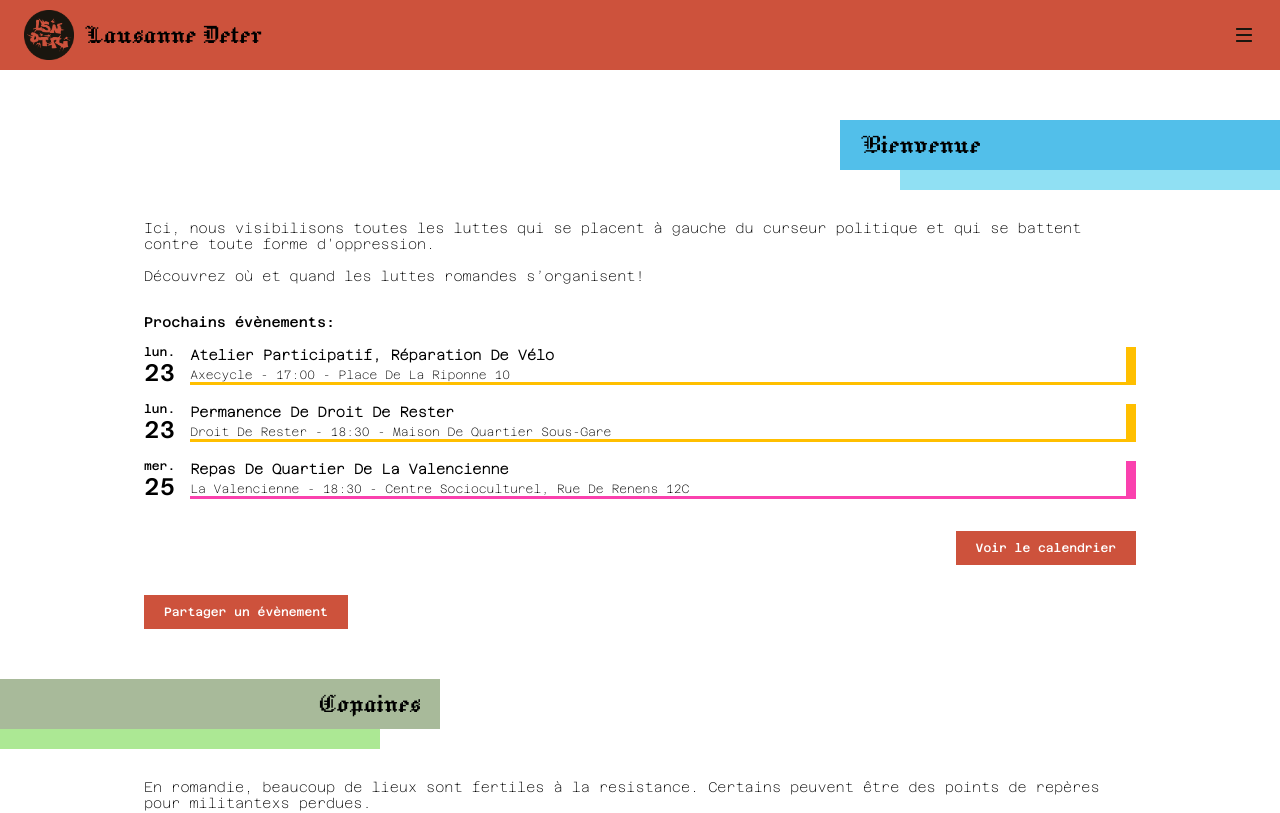
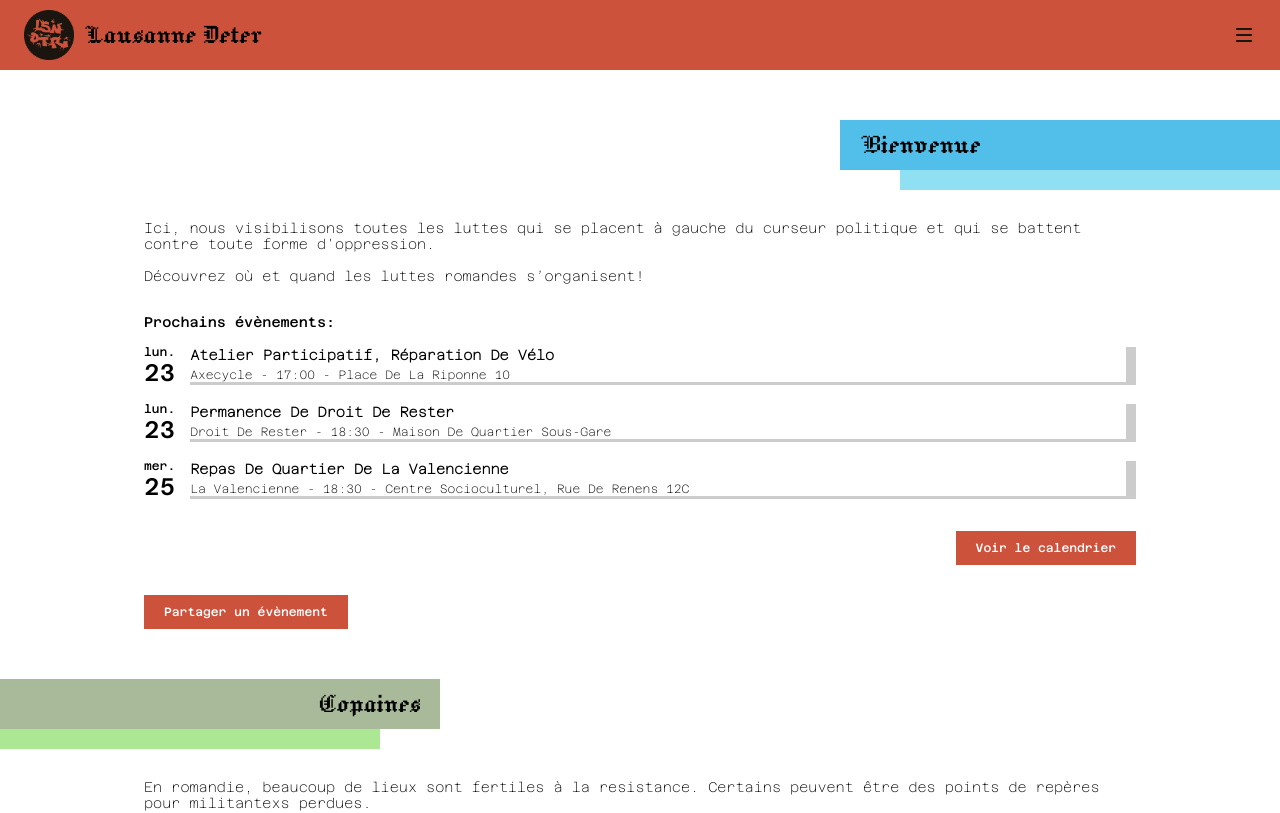
Before and after one commit to lausannedeter/lausannedeter, a Nuxt app: page / in a window 1280 px wide. Shown: the top 813 px of the page. Built offline with nearby package versions, Linux system fonts and the light colour scheme.

Commit message:
fix: build

```diff
--- a/components/EventBlock.vue
+++ b/components/EventBlock.vue
@@ -13,9 +13,12 @@ const props = defineProps({
             <span class="date-num">{{ event.occurrenceDate.toLocaleDateString('fr-CH', { day: 'numeric' }) }}</span>
         </div>
 
-        <nuxt-link :to="`/calendrier/${event.slug}`" class="event-link">
+        <nuxt-link v-if="event.slug" :to="`/calendrier/${event.slug}`" class="event-link">
             <div class="info-container"
-                :style="{ borderBottom: `3px solid ${event.categoryData.color}`, borderRight: `10px solid ${event.categoryData.color}` }">
+                :style="{
+                    borderBottom: `3px solid ${event.categoryData?.color ?? '#ccc'}`,
+                    borderRight: `10px solid ${event.categoryData?.color ?? '#ccc'}`
+                }">
                 <h3 class="event-title">{{ event.title }}</h3>
                 <div class="event-more-info">
                     <span>{{ event.organizer }} - {{ event.dayStart.toLocaleTimeString('fr-CH', {
--- a/composables/useApi.js
+++ b/composables/useApi.js
@@ -17,7 +17,8 @@ export const useApi = () => {
   }
 
   const get = async (endpoint, options = {}) => {
-    if (!baseURL || import.meta.prerender) {
+    const isPrerender = import.meta.prerender || !baseURL || baseURL.includes('localhost')
+    if (isPrerender) {
       console.warn(`Prerender/baseURL manquant → fallback JSON pour ${endpoint}`)
       return getFallback(endpoint)
     }
--- a/composables/useUpcomingEvents.js
+++ b/composables/useUpcomingEvents.js
@@ -1,9 +1,6 @@
-import { normalizeEventDates } from '~/utils/normalizeEventDates'
-import { splitEventByDay } from '~/utils/splitEventByDay'
-
 export const useUpcomingEvents = (events, categoryMap, limit = 10) => {
   const now = new Date()
-
+  try {
     return events
       .map(normalizeEventDates)
       .filter(event => event.end >= now)
@@ -16,4 +13,8 @@ export const useUpcomingEvents = (events, categoryMap, limit = 10) => {
       })
       .sort((a, b) => a.dayStart - b.dayStart)
       .slice(0, limit)
+  } catch(e) {
+    console.error('useUpcomingEvents crash:', e.message, '\nevent sample:', JSON.stringify(events[0]))
+    return []
   }
+}
--- a/nuxt.config.ts
+++ b/nuxt.config.ts
@@ -19,20 +19,20 @@ export default defineNuxtConfig({
   css: ['~/assets/css/main.css'],
   runtimeConfig: {
     public: {
-      apiUrl: process.env.NUXT_PUBLIC_API_URL,
+      apiUrl: process.env.NUXT_PUBLIC_API_URL || '',
     },
   },
   ssr: true,
   nitro: {
     preset: "static",
     prerender: {
-      failOnError: false,
+      failOnError: true,
       routes: [
         '/',
         '/calendrier',
         '/copaines',
         '/a-propos',
-        ...events.map(e => `/calendrier/${e.slug}`)
+        ...events.filter(e => e?.slug).map(e => `/calendrier/${e.slug}`)
       ]
     }
   }
--- a/pages/calendrier/index.vue
+++ b/pages/calendrier/index.vue
@@ -1,6 +1,10 @@
 <script setup>
+if (import.meta.prerender) {
+  process.on('uncaughtException', (err) => {
+    console.error('CALENDRIER CRASH:', err)
+  })
+}
 const api = useApi()
-
 const { data: _events } = await useAsyncData('events', () => api.get('/api/events'))
 const { data: _categories } = await useAsyncData('categories', () => api.get('/api/categories'))
 const { data: _affiches } = await useAsyncData('affiches', () => api.get('/api/affiches'))
@@ -17,15 +21,16 @@ const affiches = computed(() => _afficheClient.value?.data ?? _affiches.value?.d
 const EVENTS_LIMIT = 50
 const categoryMap = computed(() => createCategoryMap(categories.value))
 const upcomingEvents = computed(() =>
-  useUpcomingEvents(events.value, categoryMap.value, EVENTS_LIMIT).map(normalizeEventDates)
+  useUpcomingEvents(events.value, categoryMap.value, EVENTS_LIMIT)
 )
+
 const firstDate = computed(() => upcomingEvents.value[0]?.occurrenceDate)
 const lastDate = computed(() => upcomingEvents.value[upcomingEvents.value.length - 1]?.occurrenceDate)
 const months = computed(() =>
   firstDate.value && lastDate.value ? generateMonthsRange(firstDate.value, lastDate.value) : []
 )
+
 const affichesByMonth = computed(() => groupAffichesByMonth(affiches.value))
-
 const activeFilters = ref([])
 
 function toggleFilters(category) {
@@ -46,7 +51,8 @@ function toggleAllFilters() {
 
 const filteredEvents = computed(() => {
   if (activeFilters.value.length === 0) return upcomingEvents.value
-  return upcomingEvents.value.filter(event => !activeFilters.value.includes(event.categoryData.id))
+  // Guard: skip events where categoryData is missing
+  return upcomingEvents.value.filter(event => !activeFilters.value.includes(event.categoryData?.id))
 })
 
 const eventsByMonth = computed(() => groupEventsByMonth(filteredEvents.value))
@@ -54,13 +60,19 @@ const eventsByMonth = computed(() => groupEventsByMonth(filteredEvents.value))
 
 <template>
   <section class="calendar-page">
-    <CalendarFiltersContainer :categories="categories" :activeFilters="activeFilters" @toggle-filters="toggleFilters"
-      @toggle-all-filters="toggleAllFilters"></CalendarFiltersContainer>
-
-    <CalendarMonthContainer v-for="month in months" :key="month.toISOString()"
-      :month-events="eventsByMonth[`${month.getFullYear()}-${month.getMonth()}`] || []" :month-name="month"
-      :affiche="affichesByMonth[`${month.getFullYear()}-${month.getMonth()}`] || null">
-    </CalendarMonthContainer>
+    <CalendarFiltersContainer
+      :categories="categories"
+      :activeFilters="activeFilters"
+      @toggle-filters="toggleFilters"
+      @toggle-all-filters="toggleAllFilters"
+    />
+    <CalendarMonthContainer
+      v-for="month in months"
+      :key="month.toISOString()"
+      :month-events="eventsByMonth[`${month.getFullYear()}-${month.getMonth()}`] || []"
+      :month-name="month"
+      :affiche="affichesByMonth[`${month.getFullYear()}-${month.getMonth()}`] || null"
+    />
   </section>
 </template>
 
--- a/utils/createCategoryMap.js
+++ b/utils/createCategoryMap.js
@@ -1,6 +1,6 @@
 export const createCategoryMap = (categories) => {
   return categories.reduce((acc, cat) => {
-    acc[cat.id] = cat
+    acc[cat._id] = cat
     return acc
   }, {})
 }
```
Lines whose indentation alone changed are shown as unchanged.
